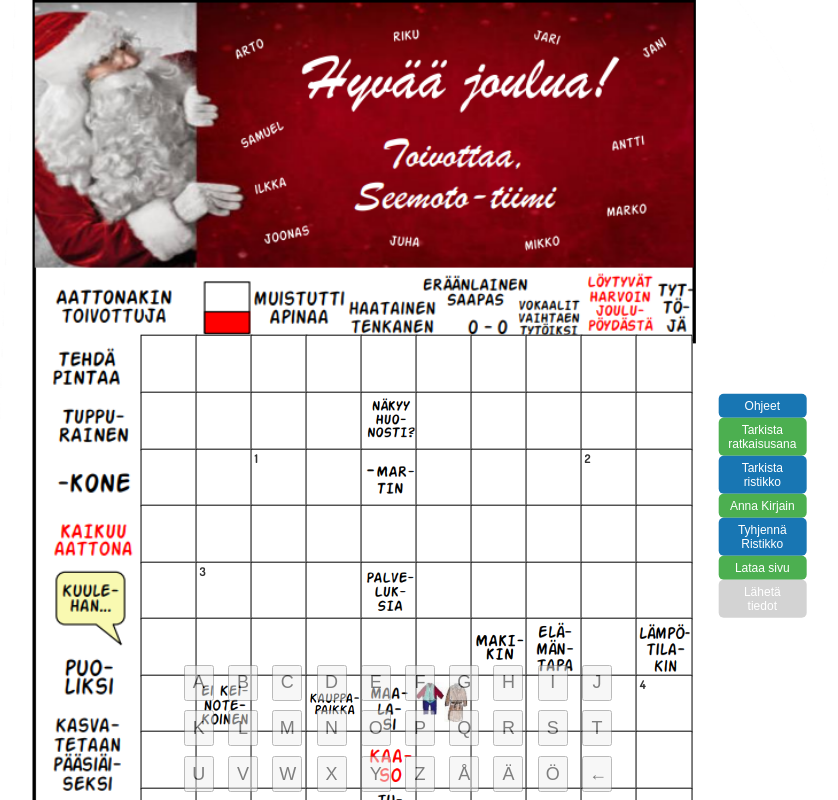
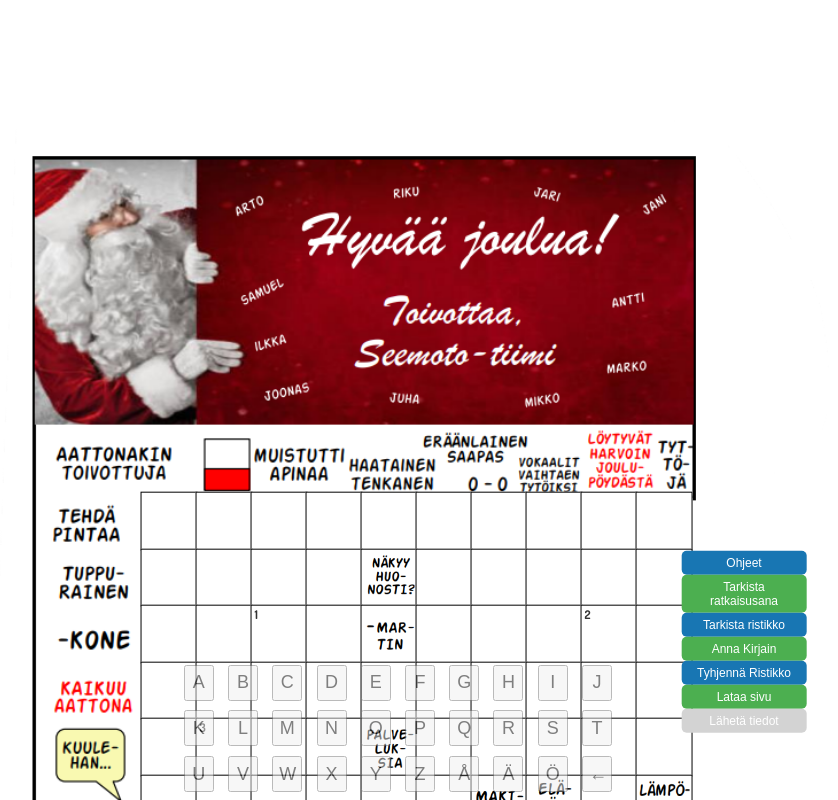
Before and after one commit to DeveloperWizard83/ristikko2021, a React (Vite) app: page / in a window 1280 px wide. Shown: the top 800 px of the page, without its empty margins (236-1074 px from the left). Built offline with nearby package versions, Linux system fonts and the light colour scheme.

Commit message:
CSS parannuksia

```diff
--- a/src/CustomKeyboard.css
+++ b/src/CustomKeyboard.css
@@ -201,3 +201,30 @@
           }
 
     }
+
+    @media screen and (max-width: 1400px) and (orientation: landscape) {
+      .canvas {
+        top: calc(40% + 9.6vw);
+
+      }
+
+      .custom-keyboard-container {
+        display: flex;
+        position: fixed;
+        bottom: 0;
+        left: 50%; /* Add this to start the container in the center */
+        transform: translateX(-50%);
+
+        justify-content: center;
+
+        width: 100%; /* Stretch the container across the width of the screen */
+        max-width: 750px; /* Set a max-width to prevent it from getting too wide */
+        z-index: 1; /* Make sure this is not higher than the crossword grid's z-index */
+        /* ... other styles ... */
+    }
+    .button-container{
+
+      margin-left: 700px;
+    }
+
+    }
```
